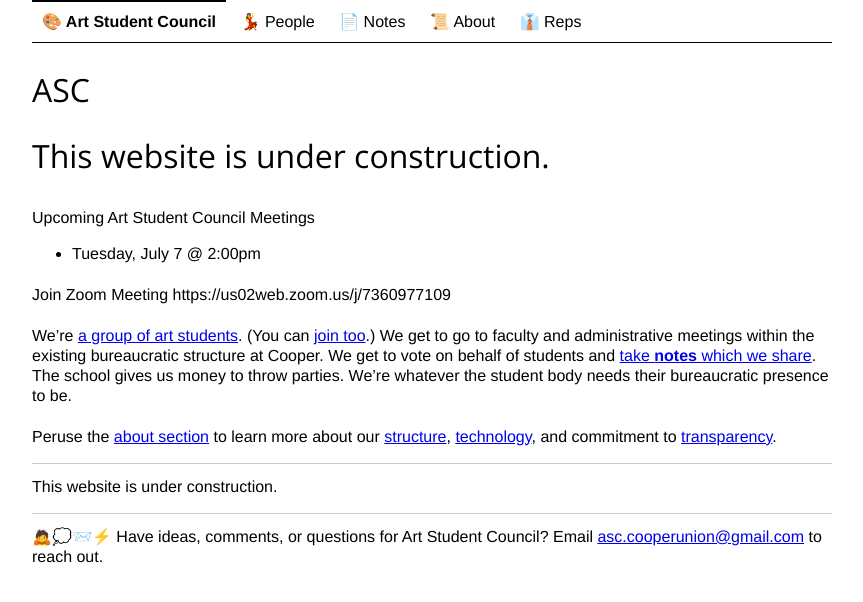
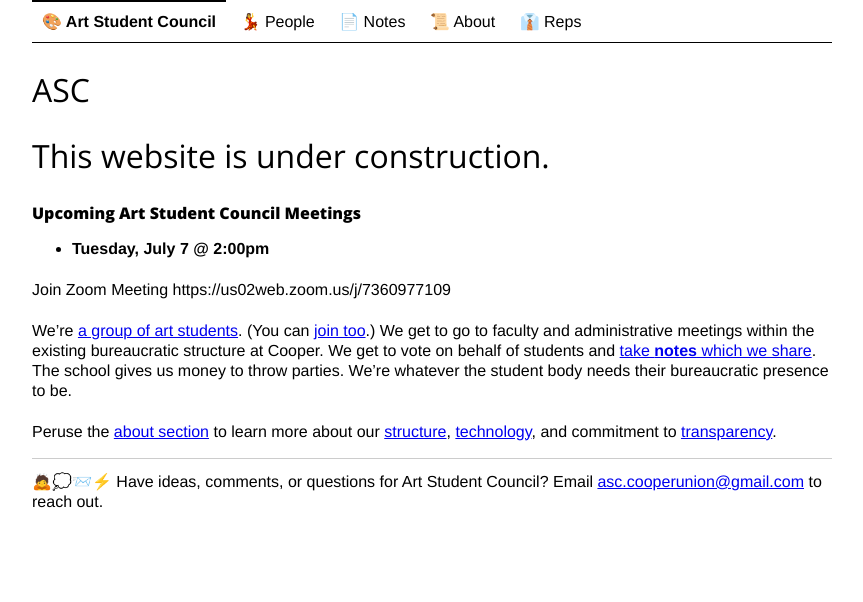
Before and after one commit to CooperASC/cooperasc.github.com, a Jekyll site: the page built from index.md, in a window 1280 px wide. Shown: the top 602 px of the page, without its empty margins (208-1071 px from the left). Built offline with Jekyll 4.4.1, drawn with Linux system fonts in a browser that asks for light colours.

Commit message:
Update index.md

```diff
--- a/index.md
+++ b/index.md
@@ -7,9 +7,9 @@ filepath: index.md
 
 <h1> This website is under construction. </h1>
 
-Upcoming Art Student Council Meetings
+<h3> Upcoming Art Student Council Meetings </h3>
 
-- Tuesday, July 7 @ 2:00pm
+- **Tuesday, July 7 @ 2:00pm**
 
 Join Zoom Meeting https://us02web.zoom.us/j/7360977109
 
@@ -20,8 +20,4 @@ Peruse the [about section](/about) to learn more about our [structure](/about/co
 
 ***
 
-This website is under construction.
-
-***
-
 🙇💭📨⚡ Have ideas, comments, or questions for Art Student Council? Email <a href="mailto:{{ site.email }}">{{ site.email }}</a> to reach out.
```
